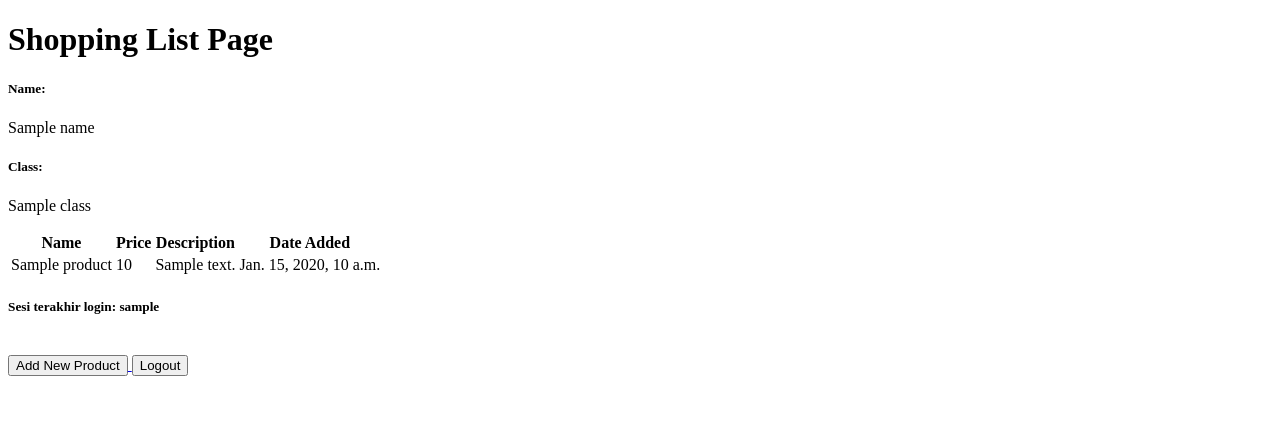
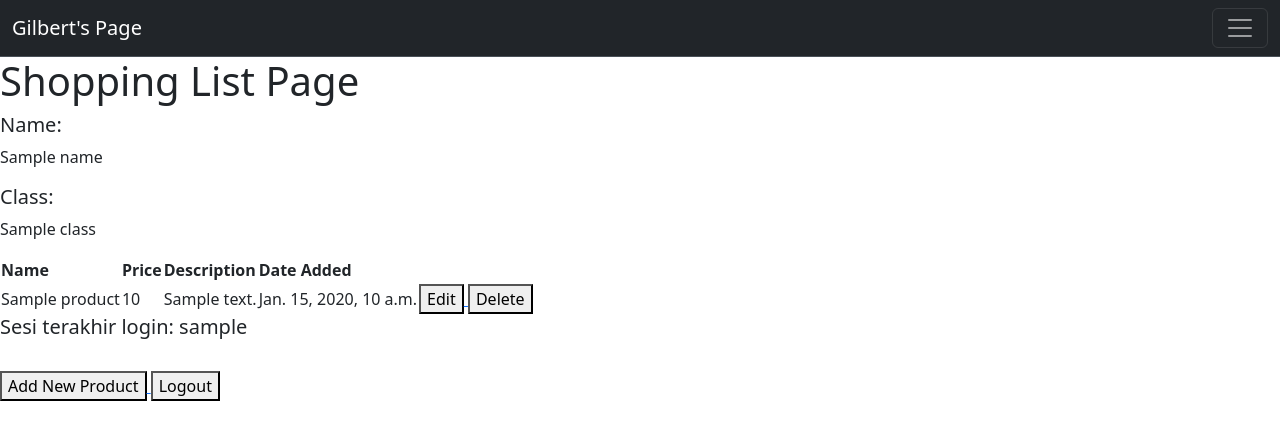
Before and after one commit to gilbertsng/shopping-list, a Django app: template main/templates/main.html in a window 1280 px wide. Shown: the top 440 px of the page. Run offline with Django 4.2, Linux system fonts and the light colour scheme; the template is opened without the code that fills it: most values are stand-ins (such as "Sample title", 1, 10 or a date in 2020).

Commit message:
tutorial 4

```diff
--- a/main/templates/main.html
+++ b/main/templates/main.html
@@ -1,6 +1,35 @@
 {% extends 'base.html' %}
 
 {% block content %}
+<nav class="navbar bg-dark border-bottom border-body" data-bs-theme="dark">
+    <div class="container-fluid">
+      <a class="navbar-brand" href="#">Gilbert's Page</a>
+      <button class="navbar-toggler" type="button" data-bs-toggle="collapse" data-bs-target="#navbarSupportedContent" aria-controls="navbarSupportedContent" aria-expanded="false" aria-label="Toggle navigation">
+        <span class="navbar-toggler-icon"></span>
+      </button>
+      <div class="collapse navbar-collapse" id="navbarSupportedContent">
+        <ul class="navbar-nav me-auto mb-2 mb-lg-0">
+          <li class="nav-item">
+            <a class="nav-link active" aria-current="page" href="#">Home</a>
+          </li>
+          </li>
+          <li class="nav-item dropdown">
+            <a class="nav-link dropdown-toggle" href="#" role="button" data-bs-toggle="dropdown" aria-expanded="false">
+              Logout
+            </a>
+            <ul class="dropdown-menu">
+              <li><a class="dropdown-item" href="#">Keluar</a></li>
+              <li><hr class="dropdown-divider"></li>
+              <li><a class="dropdown-item" href="#">Something else here</a></li>
+            </ul>
+          </li>
+          <li class="nav-item">
+            <a class="nav-link disabled" aria-disabled="true">Disabled</a>
+          </li>
+        </ul>
+      </div>
+    </div>
+</nav>
     <h1>Shopping List Page</h1>
 
     <h5>Name:</h5>
@@ -24,6 +53,18 @@
                 <td>{{product.price}}</td>
                 <td>{{product.description}}</td>
                 <td>{{product.date_added}}</td>
+                <td>
+                    <a href="{% url 'main:edit_product' product.pk %}">
+                        <button>
+                            Edit
+                        </button>
+                    </a>
+                    <a href="{% url 'main:delete_product' product.pk %}">
+                          <button>
+                              Delete
+                          </button>
+                      </a>
+                </td>
             </tr>
         {% endfor %}
     </table>
--- a/main/urls.py
+++ b/main/urls.py
@@ -4,6 +4,8 @@ from main.views import show_main, create_product
 from main.views import show_main, create_product, show_xml
 from main.views import show_main, create_product, show_xml, show_json
 from main.views import show_main, create_product, show_xml, show_json, show_xml_by_id, show_json_by_id, register, login_user, logout_user
+from main.views import edit_product
+from main.views import delete_product
 
 app_name = 'main'
 
@@ -17,4 +19,6 @@ urlpatterns = [
     path('register/', register, name='register'),
     path('login/', login_user, name='login'),
     path('logout/', logout_user, name='logout'),
+    path('edit-product/<int:id>', edit_product, name='edit_product'),
+    path('delete/<int:id>', delete_product, name='delete_product'), # sesuaikan dengan nama fungsi yang dibuat
 ]
--- a/templates/base.html
+++ b/templates/base.html
@@ -3,12 +3,17 @@
 <html lang="en">
     <head>
         <meta charset="UTF-8" />
+        <meta name="viewport" content="width=device-width, initial-scale=1">
         <meta
             name="viewport"
             content="width=device-width, initial-scale=1.0"
         />
         {% block meta %}
         {% endblock meta %}
+        <link href="https://cdn.jsdelivr.net/npm/bootstrap@5.3.2/dist/css/bootstrap.min.css" rel="stylesheet" integrity="sha384-T3c6CoIi6uLrA9TneNEoa7RxnatzjcDSCmG1MXxSR1GAsXEV/Dwwykc2MPK8M2HN" crossorigin="anonymous">
+        <script src="https://code.jquery.com/jquery-3.6.0.min.js" integrity="sha384-KyZXEAg3QhqLMpG8r+J4jsl5c9zdLKaUk5Ae5f5b1bw6AUn5f5v8FZJoMxm6f5cH1" crossorigin="anonymous"></script>
+        <script src="https://cdn.jsdelivr.net/npm/@popperjs/core@2.11.8/dist/umd/popper.min.js" integrity="sha384-I7E8VVD/ismYTF4hNIPjVp/Zjvgyol6VFvRkX/vR+Vc4jQkC+hVqc2pM8ODewa9r" crossorigin="anonymous"></script>
+        <script src="https://cdn.jsdelivr.net/npm/bootstrap@5.3.2/dist/js/bootstrap.min.js" integrity="sha384-BBtl+eGJRgqQAUMxJ7pMwbEyER4l1g+O15P+16Ep7Q9Q+zqX6gSbd85u4mG4QzX+" crossorigin="anonymous"></script>
     </head>
 
     <body>
```
Also changed, not shown: main/templates/edit_product.html (added, +22 -0 lines), main/views.py (+23 -0 lines), db.sqlite3.
